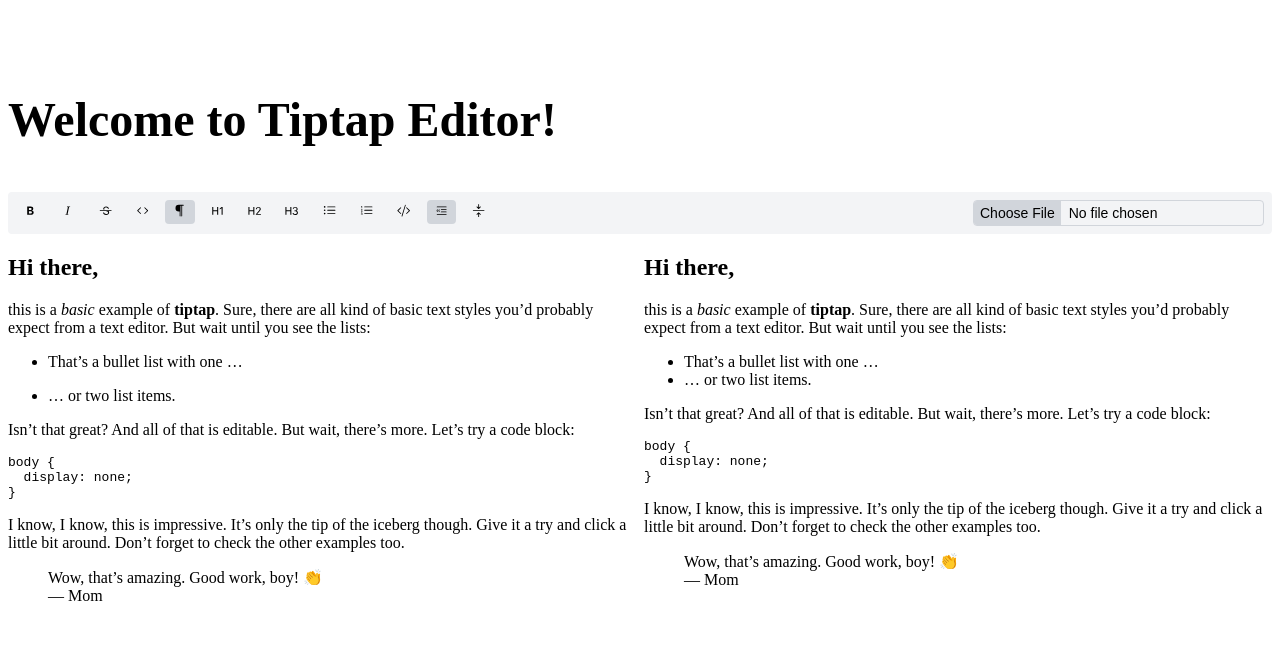
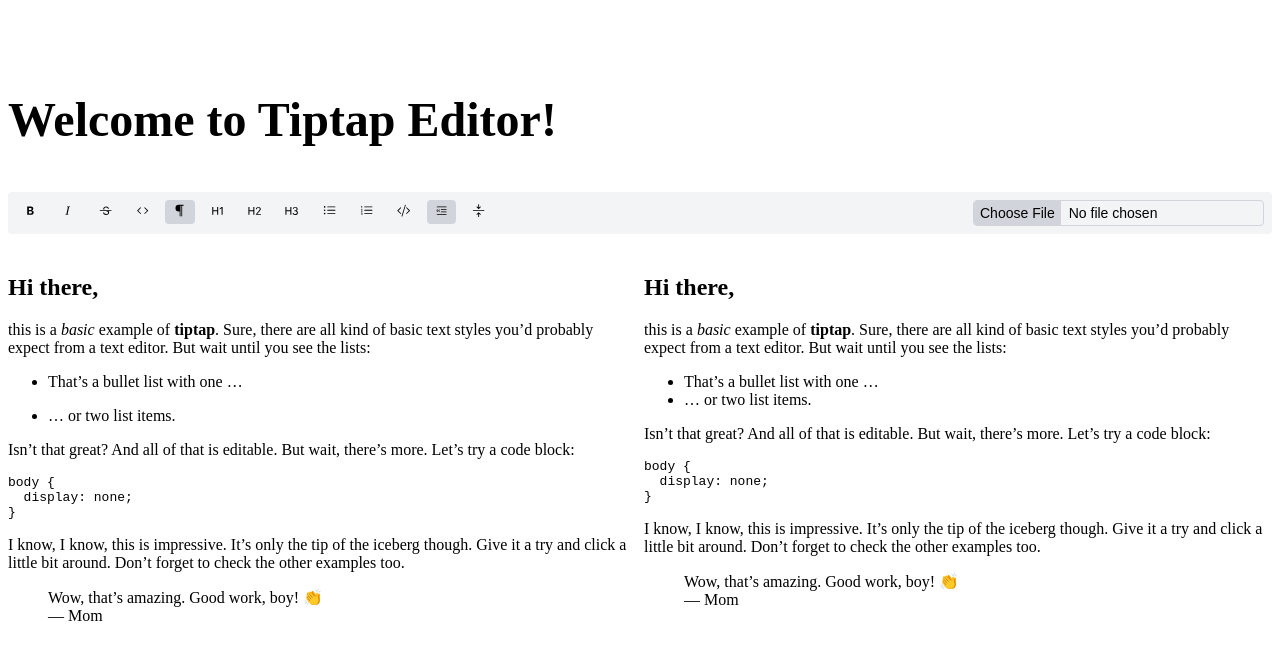
Before and after one commit to danjsillva/learning-tiptap-editor, a Next.js app: page / in a window 1280 px wide. Shown: the top 660 px of the page. Built offline with nearby package versions, Linux system fonts and the light colour scheme.

Commit message:
fix: fixed editor section class names

```diff
--- a/src/components/Editor.tsx
+++ b/src/components/Editor.tsx
@@ -182,7 +182,7 @@
         <FileUploader setFileContent={setFileContent} />
       </section>
 
-      <section className="flex justify-betwee">
+      <section className="flex mt-5">
         <EditorContent editor={editor} className="max-w-[50%] mr-1" />
 
         <div
```
